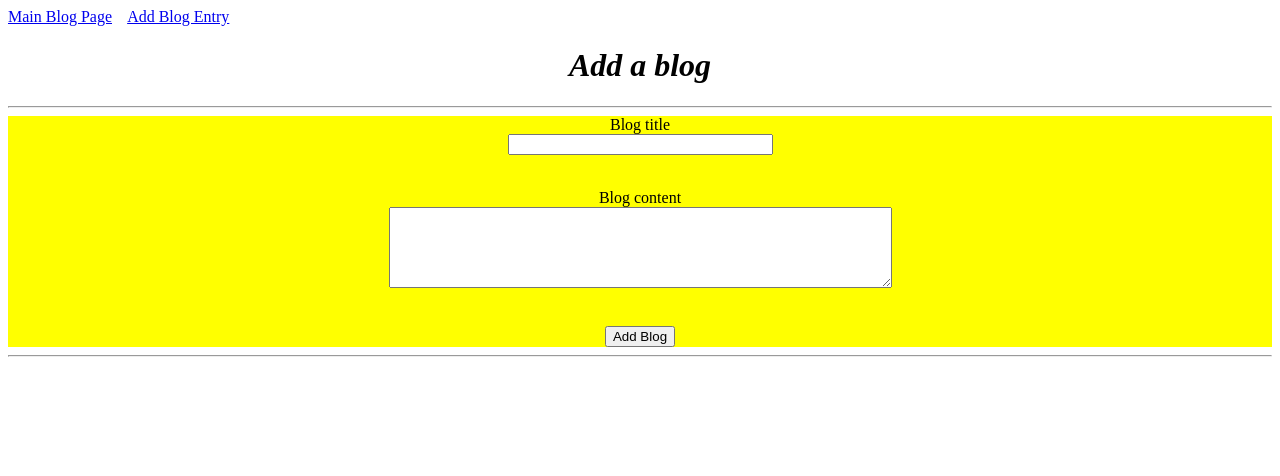
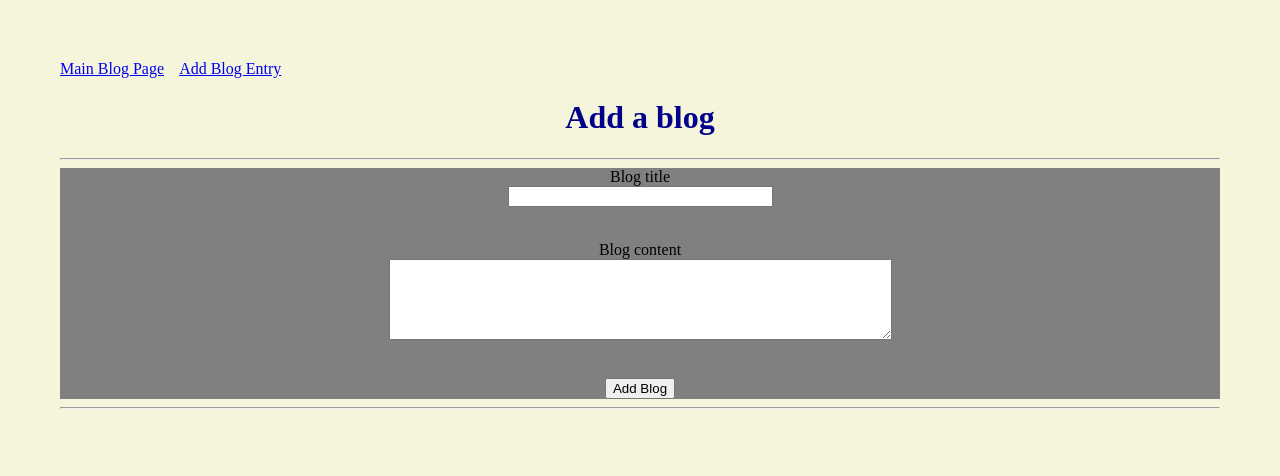
Before and after one commit to karlajagan/tour-zone, a Flask app: page /newpost in a window 1280 px wide. Shown: the top 476 px of the page. Run offline with Flask 2, Linux system fonts and the light colour scheme.

Commit message:
modified css style

```diff
--- a/static/css/base.css
+++ b/static/css/base.css
@@ -1,6 +1,12 @@
+body {
+    margin: 0px;
+    padding: 60px;
+    background-color: beige;
+}
+
 h1 {
     text-align: center;
-    font-style: italic;
+    color: darkblue;
 }
 .error {
     color: red;
@@ -8,5 +14,5 @@ h1 {
 }
 .container {
     text-align: center;
-    background-color: yellow;
+    background-color: grey;
 }
```
